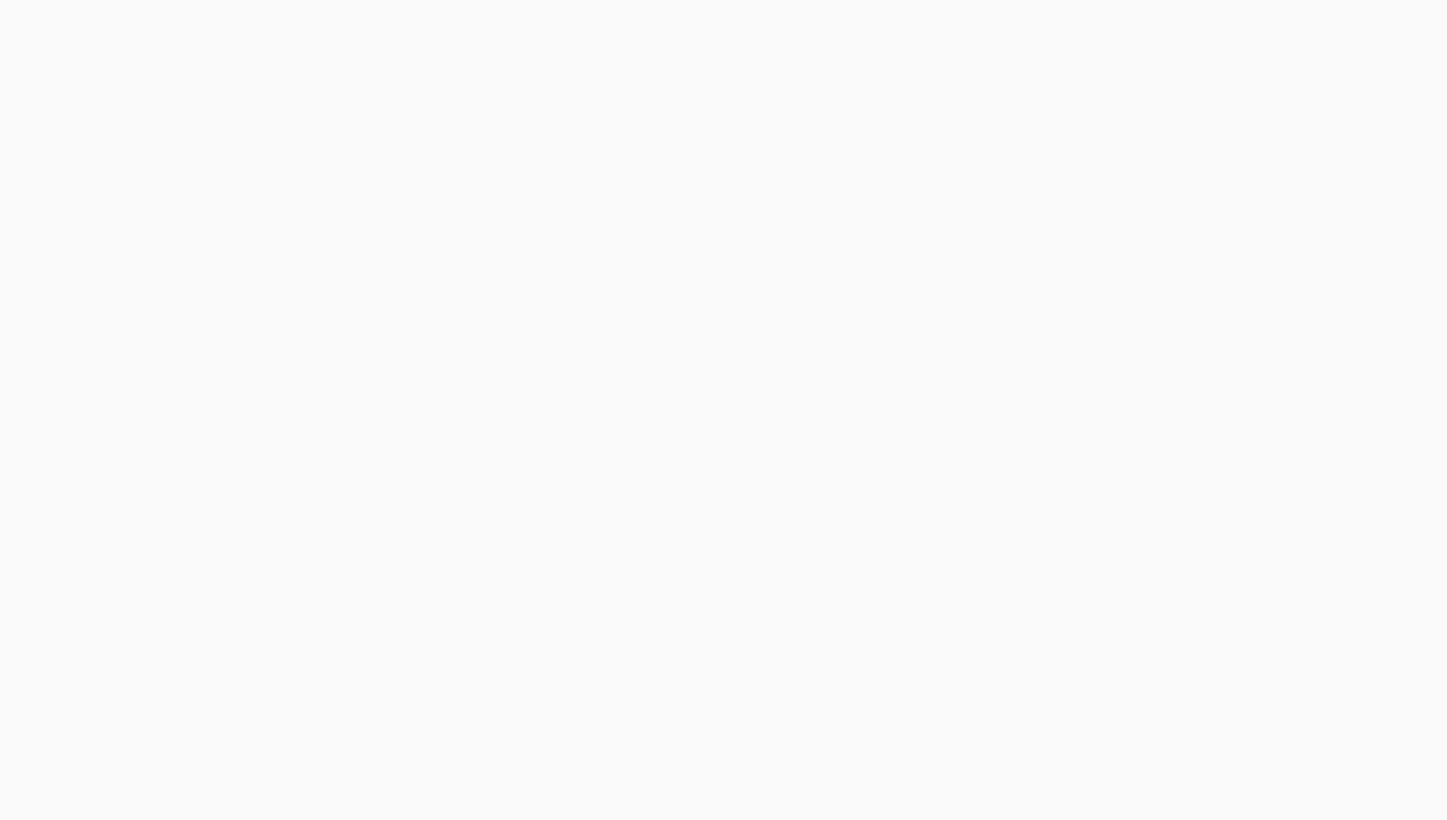
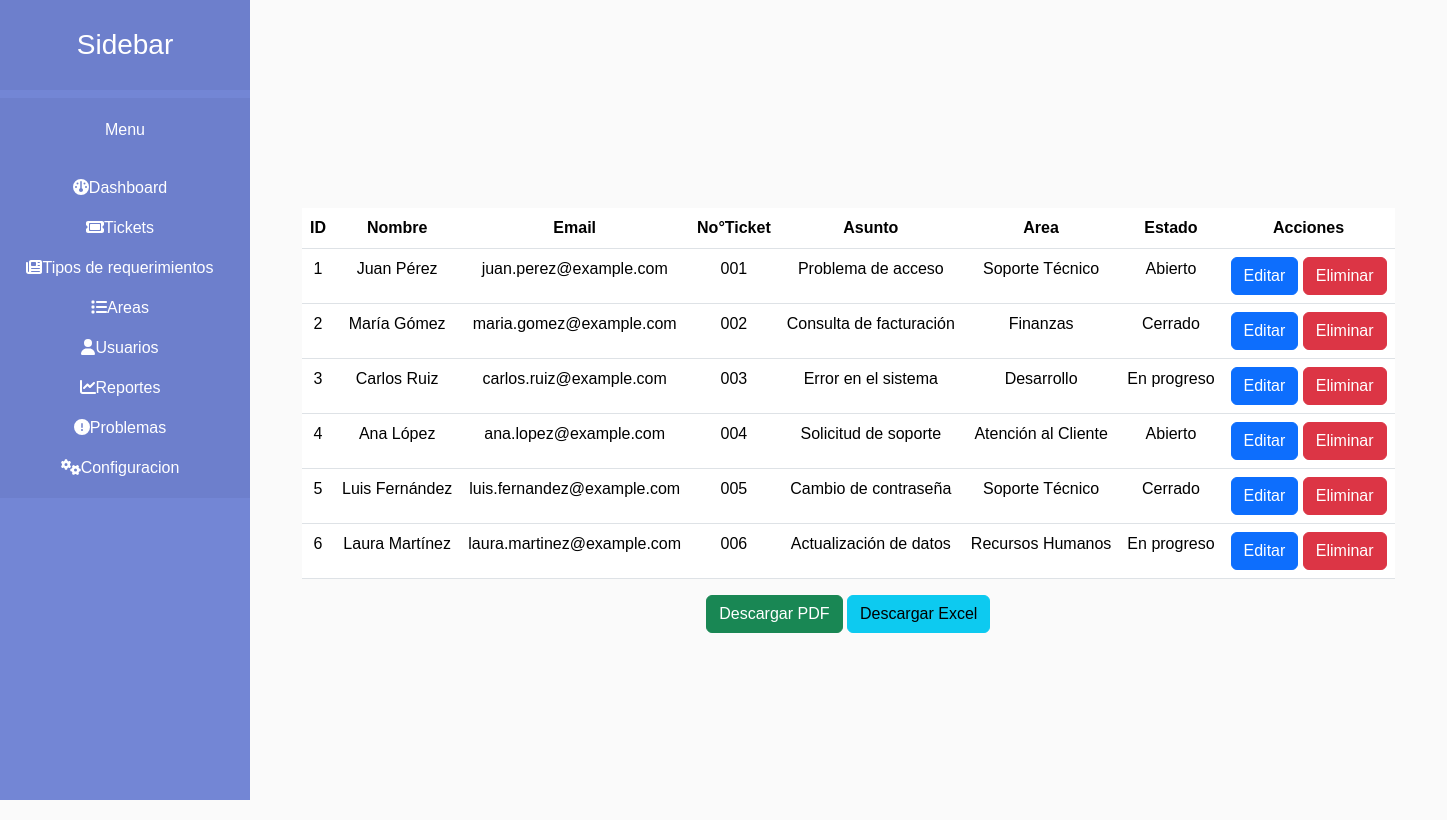
Before and after one commit to paprikadreamdetective/tickets-app, a React (Create React App) app: page /home/reports in a window 1280 px wide. Before the commit this address had no page. Shown: the whole page, 1447 px wide, since content can reach past the window. Built offline with nearby package versions, Linux system fonts and the light colour scheme.

Commit message:
add page generate report

```diff
--- a/package.json
+++ b/package.json
@@ -10,6 +10,9 @@
     "@testing-library/react": "^13.4.0",
     "@testing-library/user-event": "^13.5.0",
     "bootstrap": "^5.3.3",
+    "file-saver": "^2.0.5",
+    "jspdf": "^2.5.1",
+    "jspdf-autotable": "^3.8.2",
     "react": "^18.3.1",
     "react-dom": "^18.3.1",
     "react-fontawesome": "^1.7.1",
@@ -17,7 +20,8 @@
     "react-router-dom": "^6.23.1",
     "react-scripts": "5.0.1",
     "reactstrap": "^9.2.2",
-    "web-vitals": "^2.1.4"
+    "web-vitals": "^2.1.4",
+    "xlsx": "^0.18.5"
   },
   "scripts": {
     "start": "react-scripts start",
--- a/src/App.js
+++ b/src/App.js
@@ -6,14 +6,25 @@ import './App.css';
 import SignIn from './pages/sign_in';
 import Home from './pages/home';
 import Tickets from './pages/tickets_home';
+import ReporteTabla from './pages/reports';
 
 function App(){
+
+const data = [
+  { id: 1, nombre: "Juan Pérez", email: "juan.perez@example.com", noTicket: "001", asunto: "Problema de acceso", area: "Soporte Técnico", estado: "Abierto" },
+  { id: 2, nombre: "María Gómez", email: "maria.gomez@example.com", noTicket: "002", asunto: "Consulta de facturación", area: "Finanzas", estado: "Cerrado" },
+  { id: 3, nombre: "Carlos Ruiz", email: "carlos.ruiz@example.com", noTicket: "003", asunto: "Error en el sistema", area: "Desarrollo", estado: "En progreso" },
+  { id: 4, nombre: "Ana López", email: "ana.lopez@example.com", noTicket: "004", asunto: "Solicitud de soporte", area: "Atención al Cliente", estado: "Abierto" },
+  { id: 5, nombre: "Luis Fernández", email: "luis.fernandez@example.com", noTicket: "005", asunto: "Cambio de contraseña", area: "Soporte Técnico", estado: "Cerrado" },
+  { id: 6, nombre: "Laura Martínez", email: "laura.martinez@example.com", noTicket: "006", asunto: "Actualización de datos", area: "Recursos Humanos", estado: "En progreso" },
+];
   return (
     <BrowserRouter>
       <Routes>
         <Route path="/" element={<SignIn />}/>
           <Route path="home" element={<Home />}>
             <Route path="tickets_home" element={<Tickets />} />
+            <Route path="reports" element={<ReporteTabla data={data} />} />
           </Route>
       </Routes>
     </BrowserRouter>
--- a/src/components/SidebarHomeMenu.js
+++ b/src/components/SidebarHomeMenu.js
@@ -73,7 +73,7 @@ function SidebarHomeMenu({ isOpen, toggle }) {
                         </NavLink>
                     </NavItem>
                     <NavItem>
-                        <NavLink tag={Link} to={"/contact"}>
+                        <NavLink tag={Link} to={"reports"}>
                             <FontAwesomeIcon icon={faChartLine} className="mr-2" />
                             Reportes
                         </NavLink>
--- a/src/pages/home.js
+++ b/src/pages/home.js
@@ -1,7 +1,7 @@
 import { useState } from "react";
 import { Outlet } from 'react-router-dom';
 import { BrowserRouter, Route, Routes } from 'react-router-dom'
-import Sidebar from "../components/Sidebar";
+
 import "bootstrap/dist/css/bootstrap.min.css";
 import SidebarHomeMenu from "../components/SidebarHomeMenu";
 import Content from "../components/ContentTopbar";
--- /dev/null
+++ b/src/pages/reports.js
@@ -0,0 +1,70 @@
+import React from 'react';
+import { Container, Table, Button } from 'reactstrap';
+import jsPDF from 'jspdf';
+import 'jspdf-autotable';
+import * as XLSX from 'xlsx';
+import { saveAs } from 'file-saver';
+
+const ReporteTabla = ({ data }) => {
+
+  const generatePDF = () => {
+    const doc = new jsPDF();
+    doc.autoTable({ html: '#my-table' });
+    doc.save('reporte.pdf');
+  };
+
+  const generateExcel = () => {
+    const ws = XLSX.utils.json_to_sheet(data);
+    const wb = XLSX.utils.book_new();
+    XLSX.utils.book_append_sheet(wb, ws, 'Reporte');
+    const excelBuffer = XLSX.write(wb, { bookType: 'xlsx', type: 'array' });
+    const blob = new Blob([excelBuffer], { type: 'application/octet-stream' });
+    saveAs(blob, 'reporte.xlsx');
+  };
+
+  return (
+    <Container fluid className="d-flex justify-content-center align-items-center min-vh-100">
+      <div className="table-container">
+        <Table responsive hover id="my-table" className="table-responsive">
+          <thead>
+            <tr>
+              <th>ID</th>
+              <th>Nombre</th>
+              <th>Email</th>
+              <th>No°Ticket</th>
+              <th>Asunto</th>
+              <th>Area</th>
+              <th>Estado</th>
+              <th>Acciones</th>
+            </tr>
+          </thead>
+          <tbody>
+            {data.map((dato) => (
+              <tr key={dato.id}>
+                <td>{dato.id}</td>
+                <td>{dato.nombre}</td>
+                <td>{dato.email}</td>
+                <td>{dato.noTicket}</td>
+                <td>{dato.asunto}</td>
+                <td>{dato.area}</td>
+                <td>{dato.estado}</td>
+                <td>
+                  <Button color="primary" onClick={() => alert('Editar')}>
+                    Editar
+                  </Button>{' '}
+                  <Button color="danger" onClick={() => alert('Eliminar')}>
+                    Eliminar
+                  </Button>
+                </td>
+              </tr>
+            ))}
+          </tbody>
+        </Table>
+        <Button color="success" onClick={generatePDF}>Descargar PDF</Button>{' '}
+        <Button color="info" onClick={generateExcel}>Descargar Excel</Button>
+      </div>
+    </Container>
+  );
+};
+
+export default ReporteTabla;
```
Also changed, not shown: 1 other file (tests, documents, lock files or other folders).
